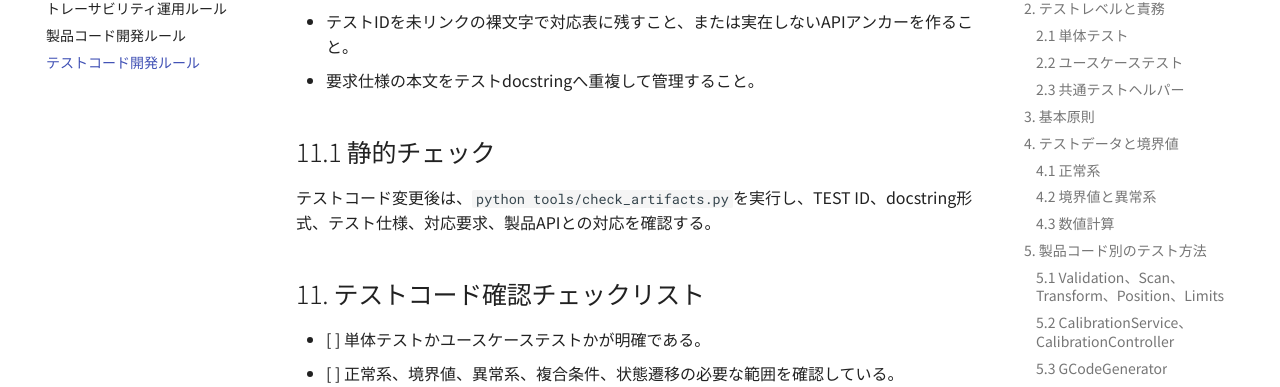
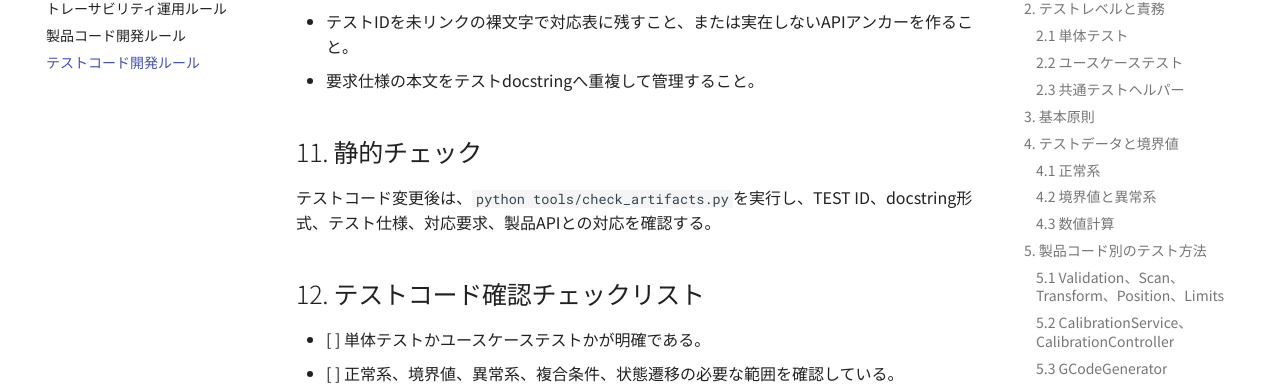
Before and after one commit to Pakfat50/FiveHolePitotTubeCalibration, an MkDocs documentation site: the page built from docs/test_doxygen_guideline.md, in a window 1280 px wide and 900 px high, scrolled down 10359 px. Shown: the part 127-514 px from the top of the window. Built offline with MkDocs 1.6.1 and Material for MkDocs 9.7.7, drawn with Linux system fonts in a browser that asks for light colours; comment, search, counter and statistics services are not loaded.

Commit message:
docs: normalize test rule check headings

```diff
--- a/docs/test_doxygen_guideline.md
+++ b/docs/test_doxygen_guideline.md
@@ -275,11 +275,11 @@ ID体系、セマンティックマーカー、手動アンカー、対応表の
 - テストIDを未リンクの裸文字で対応表に残すこと、または実在しないAPIアンカーを作ること。
 - 要求仕様の本文をテストdocstringへ重複して管理すること。
 
-## 11.1 静的チェック
+## 11. 静的チェック
 
 テストコード変更後は、`python tools/check_artifacts.py`を実行し、TEST ID、docstring形式、テスト仕様、対応要求、製品APIとの対応を確認する。
 
-## 11. テストコード確認チェックリスト
+## 12. テストコード確認チェックリスト
 
 - [ ] 単体テストかユースケーステストかが明確である。
 - [ ] 正常系、境界値、異常系、複合条件、状態遷移の必要な範囲を確認している。
```
